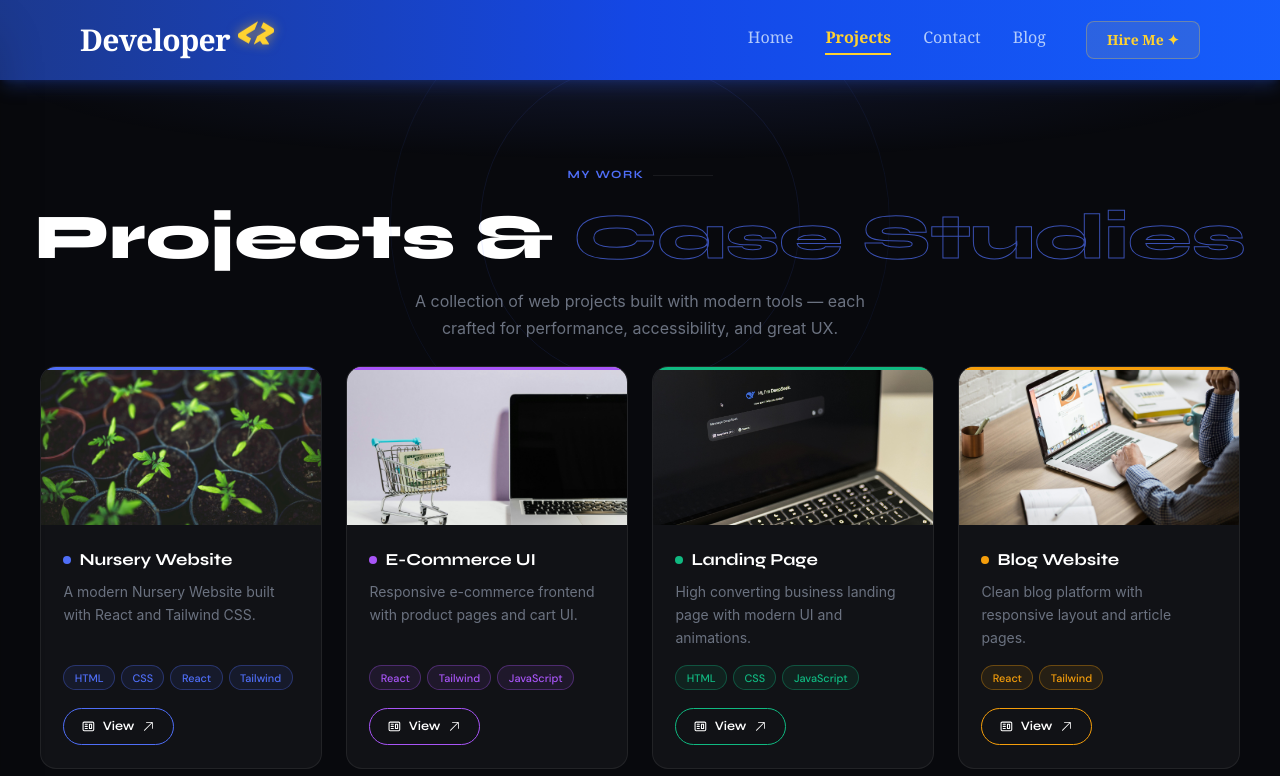
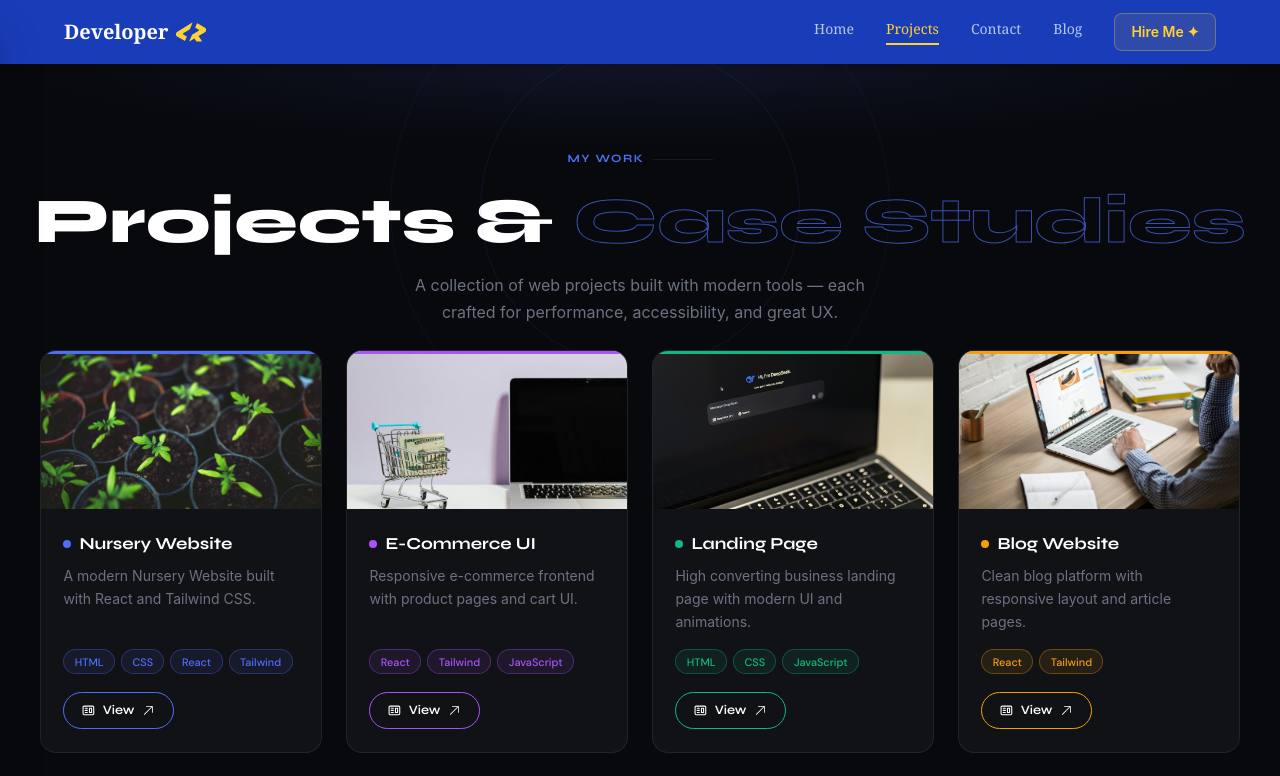
Before and after one commit to tanveersinghh85446-hue/PORTFOLIO, a React app: page /Project in a window 1280 px wide. Shown: the top 776 px of the page. Built offline with nearby package versions, Linux system fonts and the light colour scheme; grey boxes are pictures that could not be loaded; the HTML template or start-up script is replaced by a standard one.

Commit message:
updated navbar and project page

```diff
--- a/src/Components/Navbar.jsx
+++ b/src/Components/Navbar.jsx
@@ -1,6 +1,6 @@
 import { useState, useEffect } from 'react'
+import { NavLink, Link } from 'react-router-dom'
 import { SiCodersrank } from 'react-icons/si'
-import { NavLink, Link } from 'react-router-dom'
 import { FiMenu, FiX } from 'react-icons/fi'
 import { HiHome, HiFolder, HiMail, HiPencil } from 'react-icons/hi'
 
@@ -10,16 +10,6 @@ const links = [
   { to: '/Contact', label: 'Contact', icon: <HiMail /> },
   { to: '/Blog', label: 'Blog', icon: <HiPencil /> },
 ]
-
-const navStyle = ({ isActive }) =>
-  isActive
-    ? 'text-amber-300 font-semibold border-b-2 border-amber-300 pb-1'
-    : 'text-blue-100/80 hover:text-white border-b-2 border-transparent hover:border-amber-300/50 pb-1 transition-all duration-200'
-
-const drawerStyle = ({ isActive }) =>
-  isActive
-    ? 'flex items-center gap-3 px-4 py-3 rounded-xl bg-amber-300/10 text-amber-300 border-l-4 border-amber-300 font-semibold'
-    : 'flex items-center gap-3 px-4 py-3 rounded-xl text-blue-200/70 hover:text-white hover:bg-white/5 border-l-4 border-transparent hover:border-blue-400/40 hover:translate-x-1 transition-all duration-200'
 
 export default function Navbar() {
   const [open, setOpen] = useState(false)
@@ -36,140 +26,110 @@ export default function Navbar() {
     return () => { document.body.style.overflow = '' }
   }, [open])
 
+  const navLink = ({ isActive }) =>
+    `text-sm font-serif pb-1 border-b-2 transition-all duration-200 ${
+      isActive
+        ? 'text-amber-300 border-amber-300'
+        : 'text-blue-100/80 border-transparent hover:text-white hover:border-amber-300/50'
+    }`
+
+  const drawerLink = ({ isActive }) =>
+    `flex items-center gap-3 px-4 py-3 rounded-xl border-l-4 transition-all duration-200 ${
+      isActive
+        ? 'bg-amber-300/10 text-amber-300 border-amber-300'
+        : 'text-blue-200/70 border-transparent hover:text-white hover:bg-white/5 hover:border-blue-400/40'
+    }`
+
   return (
-    <div className="relative">
-
-      {/* ── NAVBAR ── */}
-      <div
-        className={`h-16 sm:h-20 px-6 sm:px-10 md:px-20 flex justify-between items-center text-white transition-all duration-500
-          ${scrolled
-            ? 'bg-linear-to-r from-blue-950 via-blue-900 to-blue-800 shadow-xl shadow-blue-950/60'
-            : 'bg-linear-to-r from-blue-900 via-blue-700 to-blue-600 shadow-lg shadow-blue-900/40'
-          }
-        `}
-      >
+    <>
+      {/* NAVBAR */}
+      <nav className={`h-16 px-6 md:px-16 flex items-center justify-between text-white sticky top-0 z-50 transition-all duration-300 ${
+        scrolled ? 'bg-blue-950 shadow-xl' : 'bg-blue-800 shadow-md'
+      }`}>
 
         {/* LOGO */}
-        <NavLink to="/" end className="flex items-center gap-2 group">
-          <span className="text-2xl sm:text-3xl font-bold font-serif tracking-tight text-white group-hover:text-blue-100 transition-colors duration-200">
-            Developer
-          </span>
-          <SiCodersrank className="text-amber-300 text-3xl sm:text-4xl animate-bounce drop-shadow-[0_0_6px_rgba(251,191,36,0.6)]" />
+        <NavLink to="/" end className="flex items-center gap-2 font-bold font-serif text-xl">
+          Developer
+          <SiCodersrank className="text-amber-300 text-3xl" />
         </NavLink>
 
-        {/* DESKTOP NAV */}
-        <nav className="hidden md:flex items-center gap-8 text-base font-serif">
+        {/* DESKTOP LINKS */}
+        <div className="hidden md:flex items-center gap-8">
           {links.map(({ to, label, end }) => (
-            <NavLink key={to} to={to} end={!!end} className={navStyle}>
+            <NavLink key={to} to={to} end={!!end} className={navLink}>
               {label}
             </NavLink>
           ))}
-
-          {/* Hire Me CTA */}
           <Link
             to="/Contact"
-            className="ml-2 px-5 py-2 rounded-lg text-sm font-semibold text-amber-300 bg-amber-300/10 border border-amber-300/30 hover:bg-amber-300/20 hover:border-amber-300/60 hover:text-amber-200 hover:shadow-[0_0_16px_rgba(251,191,36,0.2)] transition-all duration-200"
+            className="px-4 py-2 rounded-lg text-sm font-semibold text-amber-300 border border-amber-300/30 bg-amber-300/10 hover:bg-amber-300/20 transition-all duration-200"
           >
             Hire Me ✦
           </Link>
-        </nav>
+        </div>
 
         {/* HAMBURGER */}
         <button
           onClick={() => setOpen(true)}
-          className="md:hidden flex items-center justify-center w-11 h-11 rounded-xl bg-white/10 border border-white/15 hover:bg-white/20 hover:border-amber-300/40 hover:shadow-[0_0_10px_rgba(251,191,36,0.15)] text-white text-xl transition-all duration-200"
-          aria-label="Open menu"
+          className="md:hidden w-10 h-10 flex items-center justify-center rounded-xl bg-white/10 border border-white/15 text-white text-xl hover:bg-white/20 transition-all"
         >
           <FiMenu />
         </button>
-      </div>
+      </nav>
 
-      {/* ── OVERLAY ── */}
+      {/* OVERLAY */}
       <div
         onClick={() => setOpen(false)}
-        className={`fixed inset-0 bg-black/65 backdrop-blur-sm z-40 transition-all duration-300
-          ${open ? 'opacity-100 visible' : 'opacity-0 invisible'}
-        `}
+        className={`fixed inset-0 bg-black/60 backdrop-blur-sm z-40 transition-all duration-300 ${
+          open ? 'opacity-100 visible' : 'opacity-0 invisible'
+        }`}
       />
 
-      {/* ── SLIDE DRAWER ── */}
-      <div
-        className={`fixed top-0 left-0 h-full w-72 z-50 flex flex-col
-          bg-grad-to-b from-[#06101f] via-[#0a1933] to-[#0c1e3e]
-          border-r border-white/5 shadow-2xl
-          transition-transform duration-300 ease-in-out
-          ${open ? 'translate-x-0' : '-translate-x-full'}
-        `}
-      >
+      {/* DRAWER */}
+      <div className={`fixed top-0 left-0 h-full w-64 z-50 flex flex-col bg-[#0a1628] border-r border-white/5 shadow-2xl transition-transform duration-300 ${
+        open ? 'translate-x-0' : '-translate-x-full'
+      }`}>
 
         {/* DRAWER HEADER */}
-        <div className="flex items-center justify-between px-6 py-5 border-b border-white/7">
-          <NavLink
-            to="/"
-            end
-            onClick={() => setOpen(false)}
-            className="flex items-center gap-2 group"
-          >
-            <span className="text-xl font-bold font-serif text-white group-hover:text-blue-100 transition-colors duration-200">
-              Developer
-            </span>
-            <SiCodersrank className="text-amber-300 text-3xl drop-shadow-[0_0_5px_rgba(251,191,36,0.5)]" />
+        <div className="flex items-center justify-between px-5 py-4 border-b border-white/10">
+          <NavLink to="/" end onClick={() => setOpen(false)} className="flex items-center gap-2 font-bold font-serif text-white">
+            Developer
+            <SiCodersrank className="text-amber-300 text-2xl" />
           </NavLink>
-
           <button
             onClick={() => setOpen(false)}
-            className="flex items-center justify-center w-9 h-9 rounded-lg bg-white/6 border border-white/10 hover:bg-red-500/15 hover:border-red-400/30 text-blue-200 hover:text-red-300 text-lg transition-all duration-200"
-            aria-label="Close menu"
+            className="w-9 h-9 flex items-center justify-center rounded-lg bg-white/5 border border-white/10 text-blue-200 hover:bg-red-500/15 hover:text-red-300 transition-all"
           >
             <FiX />
           </button>
         </div>
 
-        {/* SECTION LABEL */}
-        <p className="px-6 pt-5 pb-1 text-[10px] font-semibold tracking-[0.15em] uppercase text-blue-400/40">
-          Navigation
-        </p>
-
         {/* DRAWER LINKS */}
-        <nav className="flex flex-col gap-1 px-4 mt-1">
+        <nav className="flex flex-col gap-1 px-3 mt-4">
           {links.map(({ to, label, end, icon }) => (
-            <NavLink
-              key={to}
-              to={to}
-              end={!!end}
-              onClick={() => setOpen(false)}
-              className={drawerStyle}
-            >
-              <span className="text-xl transition-transform duration-200 group-hover:scale-125">
-                {icon}
-              </span>
-              <span className="text-base font-serif">{label}</span>
+            <NavLink key={to} to={to} end={!!end} onClick={() => setOpen(false)} className={drawerLink}>
+              <span className="text-lg">{icon}</span>
+              <span className="font-serif">{label}</span>
             </NavLink>
           ))}
         </nav>
 
-        {/* DIVIDER */}
-        <div className="mx-6 mt-6 mb-4 h-px bg-white/6" />
-
-        {/* DRAWER CTA */}
-        <div className="px-4">
+        {/* HIRE ME */}
+        <div className="px-3 mt-4">
           <Link
             to="/Contact"
             onClick={() => setOpen(false)}
-            className="flex items-center justify-center gap-2 w-full py-3 rounded-xl text-sm font-semibold text-amber-300 bg-amber-300/10 border border-amber-300/25 hover:bg-amber-300/20 hover:border-amber-300/50 hover:text-amber-200 transition-all duration-200"
+            className="flex items-center justify-center gap-2 w-full py-3 rounded-xl text-sm font-semibold text-amber-300 border border-amber-300/25 bg-amber-300/10 hover:bg-amber-300/20 transition-all"
           >
-            <span>✦</span> Hire Me
+            ✦ Hire Me
           </Link>
         </div>
 
-        {/* DRAWER FOOTER */}
-        <div className="mt-auto px-6 py-5 border-t border-white/6 bg-black/20">
-          <p className="text-[11px] text-blue-400/35 text-center tracking-wide">
-            © 2026 Developer Portfolio
-          </p>
+        {/* FOOTER */}
+        <div className="mt-auto px-5 py-4 border-t border-white/5 text-center text-[11px] text-blue-400/30">
+          © 2026 Developer Portfolio
         </div>
-
       </div>
-    </div>
+    </>
   )
 }
--- a/src/Pages/Project.jsx
+++ b/src/Pages/Project.jsx
@@ -9,7 +9,7 @@ const projects = [
 
   { title: "E-Commerce UI", description: "Responsive e-commerce frontend with product pages and cart UI.", image: "E-Commerce.jpg", tech: ["React", "Tailwind", "JavaScript"], github: "#", accent: "#a855f7" },
 
-  { title: "Landing Page", description: "High converting business landing page with modern UI and animations.", image: "Landing Page.jpg", tech: ["HTML", "CSS", "JavaScript"], github: "#", accent: "#10b981" },
+  { title: "Landing Page", description: "High converting business landing page with modern UI and animations.", image: "Landing Page.jpg", tech: ["HTML", "CSS", "JavaScript"], github: "https://landing-theta-five-94.vercel.app/", accent: "#10b981" },
 
   { title: "Blog Website", description: "Clean blog platform with responsive layout and article pages.", image: "Blog.jpg", tech: ["React", "Tailwind"], github: "#", accent: "#f59e0b" },
 
```
